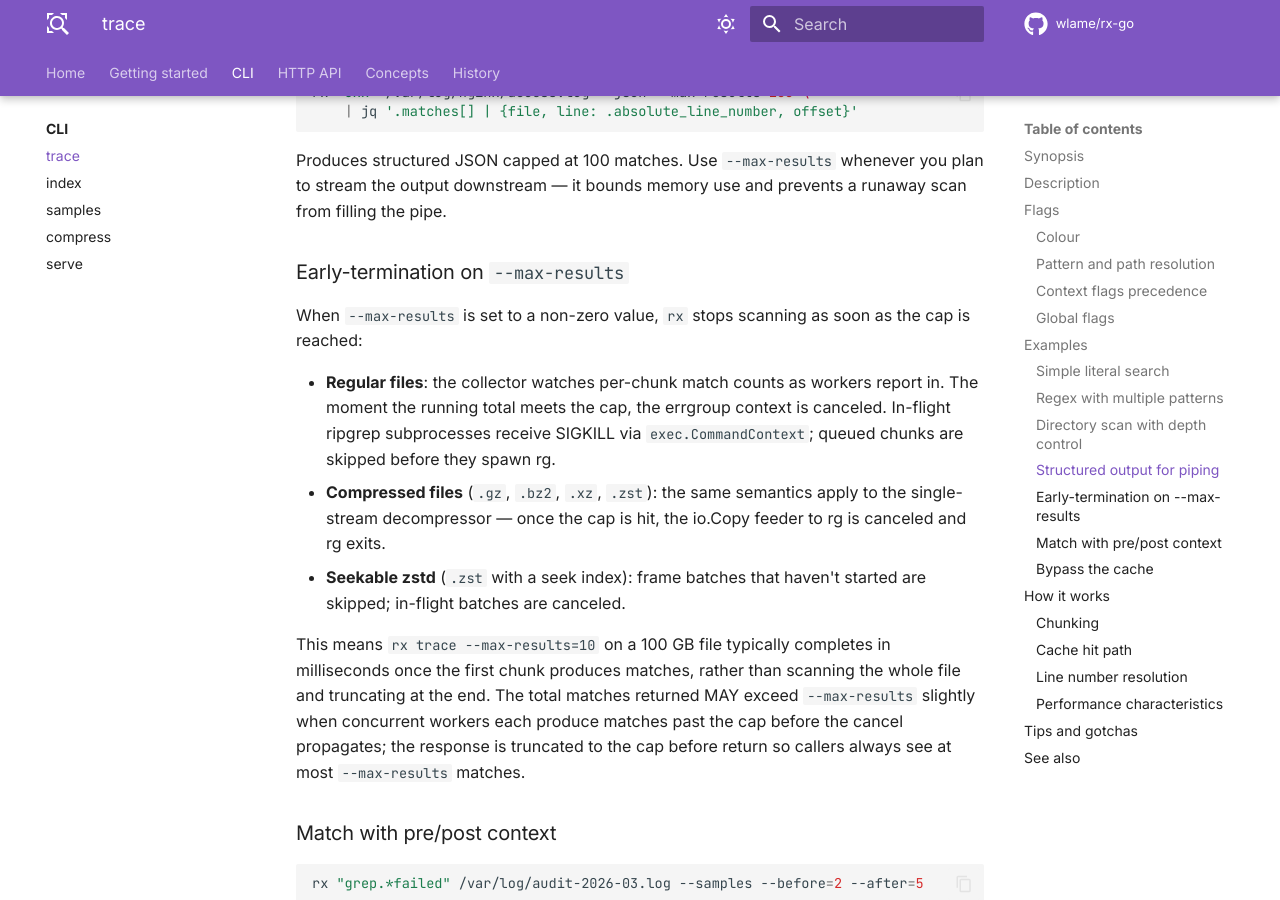
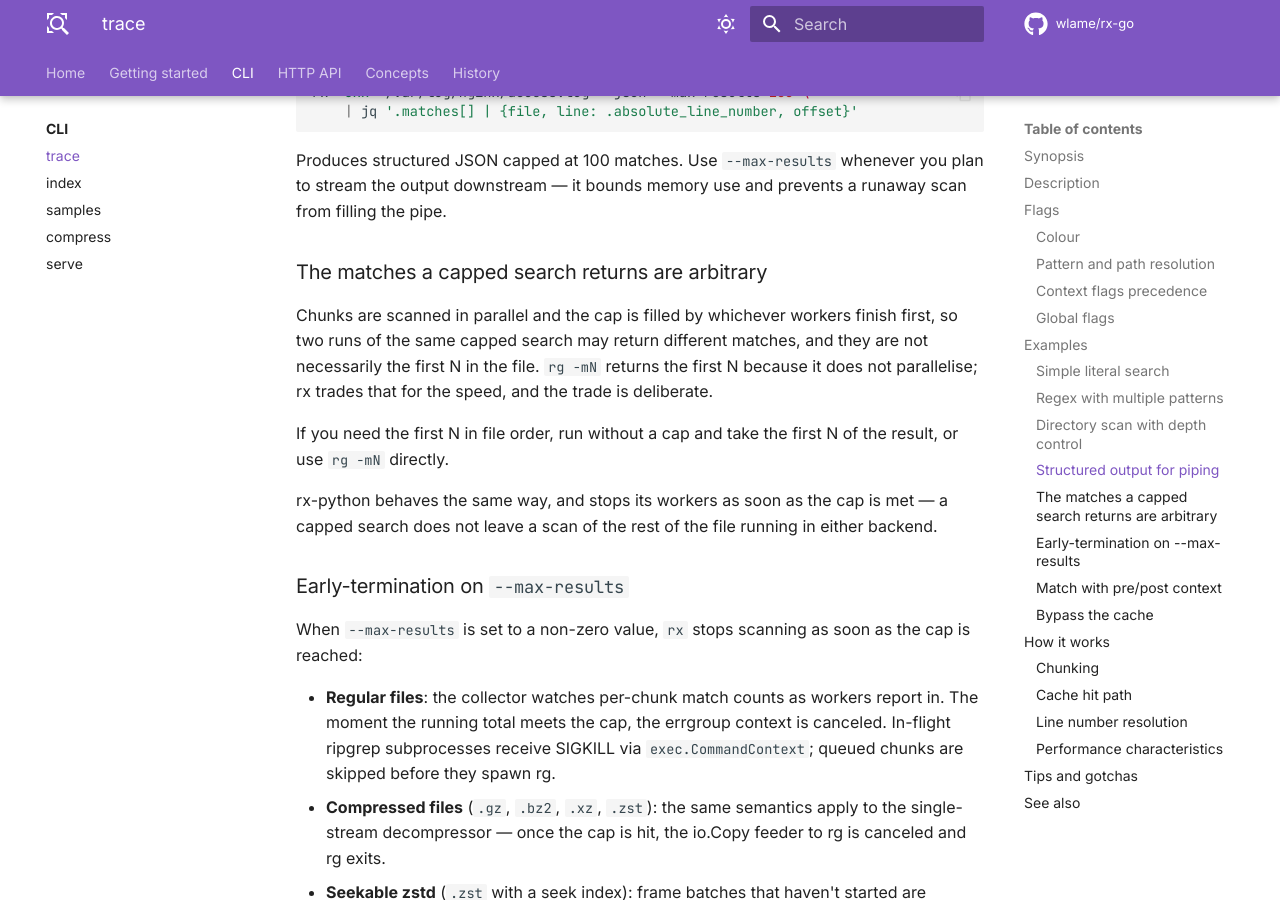
Before and after one commit to wlame/rx-go, an MkDocs documentation site: the page built from docs/cli/trace.md, in a window 1280 px wide and 900 px high, scrolled down 4333 px. Built offline with MkDocs 1.6.1 and Material for MkDocs 9.7.7, drawn with Linux system fonts in a browser that asks for light colours; comment, search, counter and statistics services are not loaded; the version menu is left out.

Commit message:
Say that a capped search returns arbitrary matches.

```diff
--- a/docs/cli/trace.md
+++ b/docs/cli/trace.md
@@ -167,6 +167,21 @@ Produces structured JSON capped at 100 matches. Use `--max-results`
 whenever you plan to stream the output downstream — it bounds memory use
 and prevents a runaway scan from filling the pipe.
 
+### The matches a capped search returns are arbitrary
+
+Chunks are scanned in parallel and the cap is filled by whichever workers
+finish first, so two runs of the same capped search may return different
+matches, and they are not necessarily the first N in the file. `rg -mN`
+returns the first N because it does not parallelise; rx trades that for
+the speed, and the trade is deliberate.
+
+If you need the first N in file order, run without a cap and take the
+first N of the result, or use `rg -mN` directly.
+
+rx-python behaves the same way, and stops its workers as soon as the cap
+is met — a capped search does not leave a scan of the rest of the file
+running in either backend.
+
 ### Early-termination on `--max-results`
 
 When `--max-results` is set to a non-zero value, `rx` stops scanning as
```
